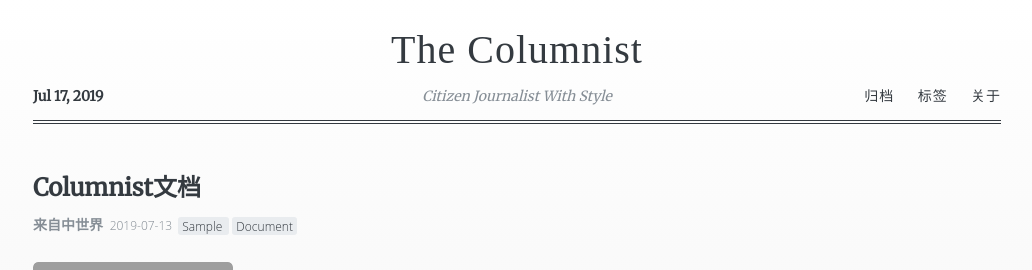
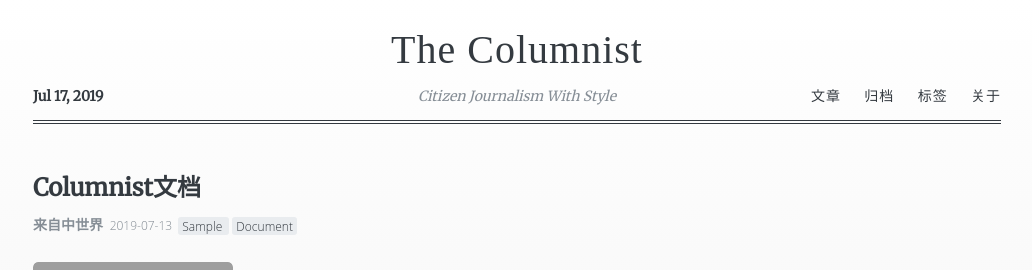
Before and after one commit to FromEndWorld/columnist, a Jekyll site: the page built from index.html, in a window 1280 px wide. Shown: the top 270 px of the page, without its empty margins (123-1155 px from the left). Built offline with Jekyll 4.4.1, drawn with Linux system fonts in a browser that asks for light colours; some web fonts are replaced; the list of posts is cut into pages by our own code; grey boxes are pictures that could not be loaded.

Commit message:
Update _config.yml

```diff
--- a/_config.yml
+++ b/_config.yml
@@ -5,7 +5,7 @@
 # Name of your site (displayed in the header)
 name: The Columnist
 # Short bio or description (displayed in the header)
-description: Citizen journalist with style
+description: Citizen journalism with style
 
 #
 # Flags below are optional
@@ -21,8 +21,8 @@ favicon: https://fromendworld.github.io/dailyplanet/images/dp-icon.png
 # and URL Link(e.g. 'Theme' tab below) tabs. If you don't need one, just delete
 # it from the list(Delete '- name: ' and 'url: ', too!)
 navigation:
-#  - name: 文章
-#    url: /
+  - name: 文章
+    url: /
   - name: 归档
     url: /archive
   - name: 标签
```
